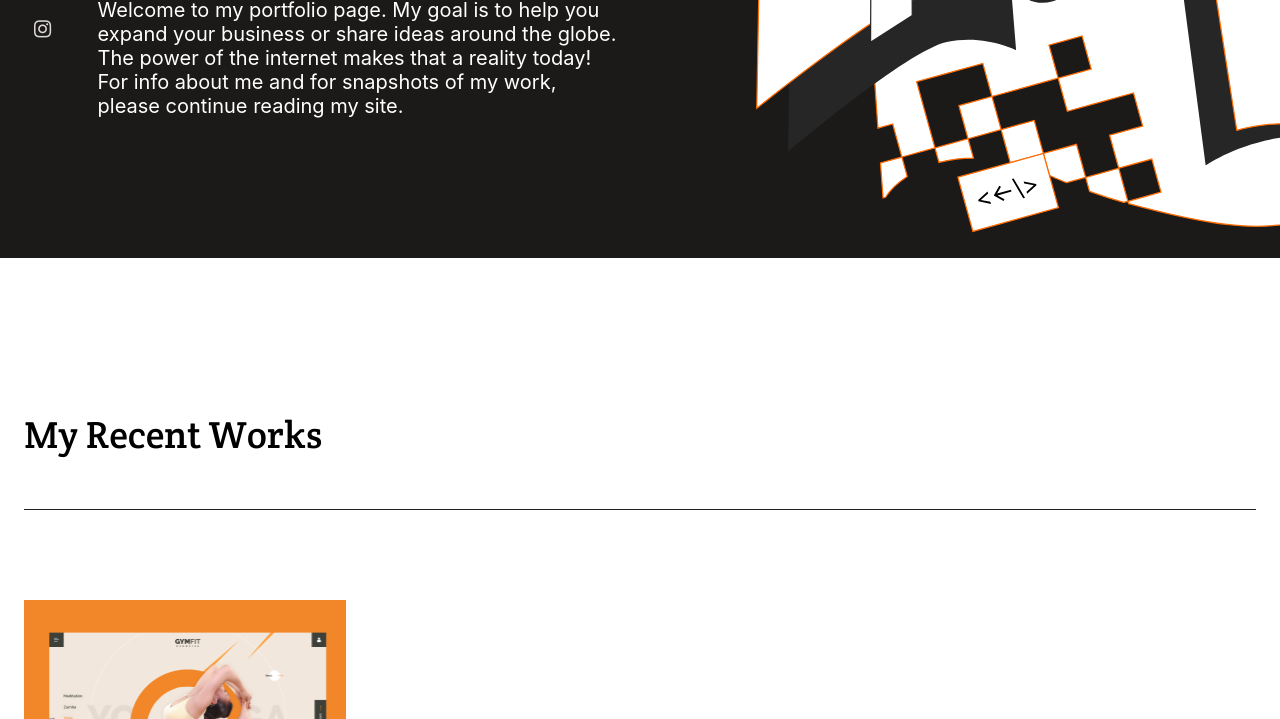
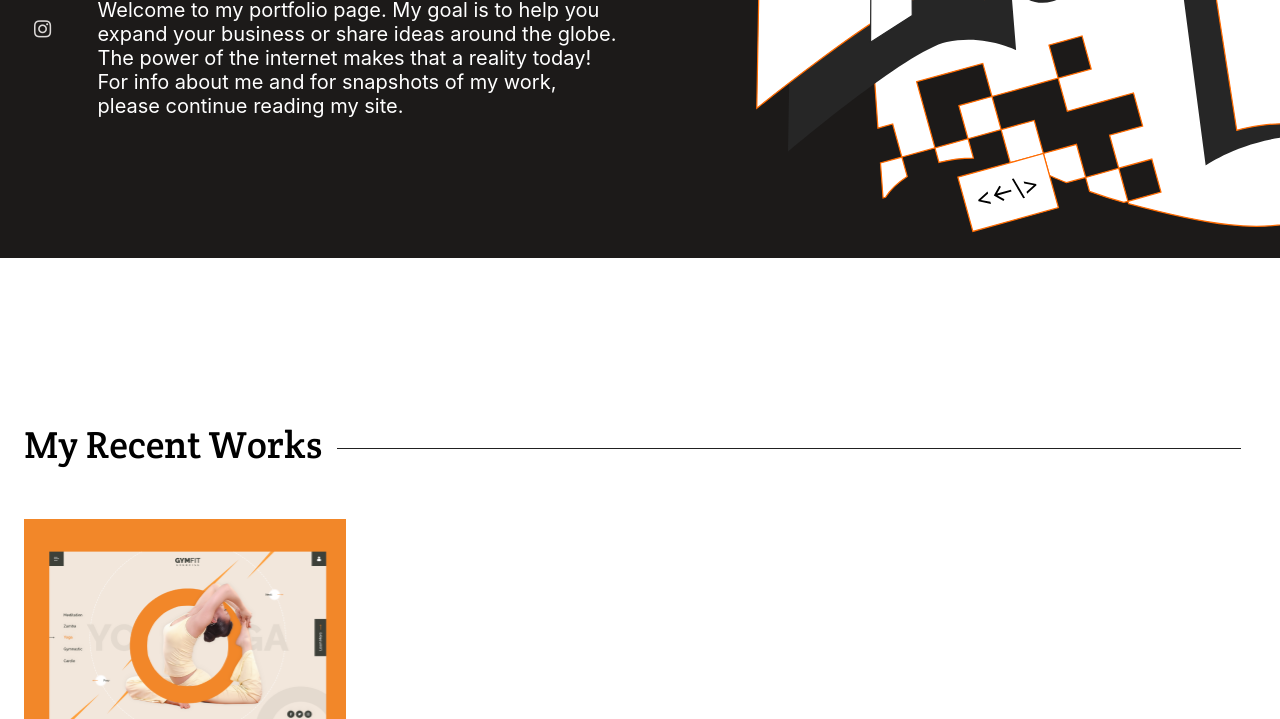
Before and after one commit to AKeeganDev/Portfolio, a website: page index.html in a window 1280 px wide. Shown: the part 518-1237 px from the top of the page. Drawn offline with Linux system fonts and the light colour scheme; a web font is replaced by a local one.

Commit message:
Add flexibility of Recent Work heading section for different resolutions

```diff
--- a/css/styles.css
+++ b/css/styles.css
@@ -146,49 +146,6 @@ body {
   max-width: 200px;
 }
 
-@media screen and (min-width: 675px) {
-  .greeting {
-    font-size: 72px;
-  }
-
-  .greeting-text-container p {
-    font-size: 20px;
-  }
-
-  .who-am-i {
-    font-size: 32px;
-  }
-
-  .welcome {
-    flex-direction: row;
-    background-image: url(../img/Illustration-header-full.svg);
-    background-repeat: no-repeat;
-    background-position-x: 500px;
-    background-position-y: 40%;
-    padding-top: 200px;
-  }
-
-  .logo {
-    padding-left: 68px;
-  }
-
-  @media screen and (min-width: 1175px) {
-    .welcome {
-      background-position-x: 100%;
-    }
-  }
-
-  .contact-bar ul {
-    flex-direction: column;
-    justify-content: center;
-  }
-
-  .contact-bar {
-    margin-right: 35px;
-    order: -1;
-  }
-}
-
 .tags li {
   font-family: 'Inter', sans-serif;
   list-style: none;
@@ -222,10 +179,19 @@ form > * {
   display: flex;
   flex-direction: column;
   justify-content: center;
+  align-items: center;
   padding: 120px 24px;
 }
 
 .recent-works > * {
+  display: flex;
+}
+
+.recent-works-heading-container {
+  /* display: flex; */
+}
+
+.recent-works-heading-container > * {
   display: flex;
 }
 
@@ -237,6 +203,28 @@ form > * {
   text-align: center;
   border-bottom: 1px solid #212121;
   margin-bottom: 80px;
+}
+
+.heading {
+  margin-bottom: 0;
+  border-bottom: none;
+  padding-top: 10px;
+}
+
+.recent-work-heading-container {
+  display: flex;
+  justify-content: center;
+  align-items: center;
+  flex-direction: column;
+  width: 100%;
+}
+
+.recent-work-divider {
+  background-color: #212121;
+  height: 1px;
+  width: 100%;
+  display: flex;
+  margin: 0 15px 80px 15px;
 }
 
 .heading h1 {
@@ -513,3 +501,64 @@ form button {
   font-size: 22px;
   padding: 10px 0;
 }
+
+@media screen and (min-width: 675px) {
+  .greeting {
+    font-size: 72px;
+  }
+
+  .greeting-text-container p {
+    font-size: 20px;
+  }
+
+  .who-am-i {
+    font-size: 32px;
+  }
+
+  .welcome {
+    flex-direction: row;
+    background-image: url(../img/Illustration-header-full.svg);
+    background-repeat: no-repeat;
+    background-position-x: 500px;
+    background-position-y: 40%;
+    padding-top: 200px;
+  }
+
+  .logo {
+    padding-left: 68px;
+  }
+}
+
+@media screen and (min-width: 1175px) {
+  .welcome {
+    background-position-x: 100%;
+  }
+
+  .contact-bar ul {
+    flex-direction: column;
+    justify-content: center;
+  }
+
+  .contact-bar {
+    margin-right: 35px;
+    order: -1;
+  }
+
+  .recent-work-heading-container {
+    display: flex;
+    flex-direction: row;
+    align-items: center;
+    width: 100%;
+  }
+
+  .recent-work-divider {
+    flex: 1;
+    width: 100%;
+    background-color: #212121;
+    height: 1px;
+    display: flex;
+    margin: 0 15px;
+    align-self: center;
+    margin-bottom: 0;
+  }
+}
--- a/index.html
+++ b/index.html
@@ -63,10 +63,13 @@
     </div>
   </section>
   <section class="recent-works">
-    <div class="heading">
-      <h1>My Recent Works</h1>
+    <div class="recent-work-heading-container">
+      <div class="heading">
+        <h1>My Recent Works</h1>
+      </div>
+      <div class="recent-work-divider"></div>
     </div>
-    <div class="card-container">
+    <div class="title-project">
       <div class="featured-img-space">
         <div class="featured-img"></div>
         <h3>Multi-Post Stories</h3>
@@ -97,6 +100,8 @@
         </div>
         <button type="button" class="see-project"><span>See Project</span></button>
       </div>
+    </div>
+    <div class="card-container">
       <div class="card">
         <div class="card-details">
           <h3 class="project-title">
```
